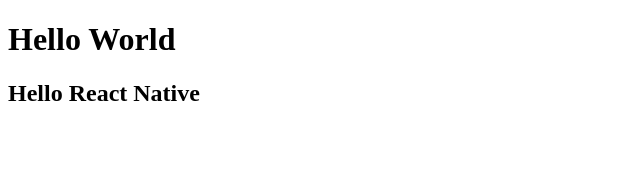
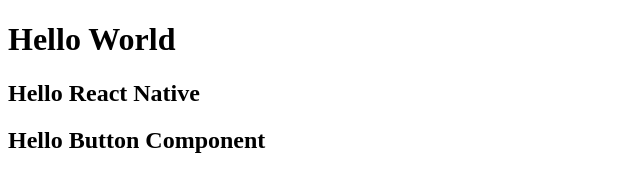
Before and after one commit to shunsaku-sugita/prepup-frontend, a plain HTML site: page index.html in a window 1280 px wide. Shown: the whole page, without its empty margins (0-640 px from the left). Drawn offline with Linux system fonts and the light colour scheme.

```diff
--- a/index.html
+++ b/index.html
@@ -9,5 +9,6 @@
   <body>
     <h1>Hello World</h1>
     <h2>Hello React Native</h2>
+    <h2>Hello Button Component</h2>
   </body>
 </html>
```
